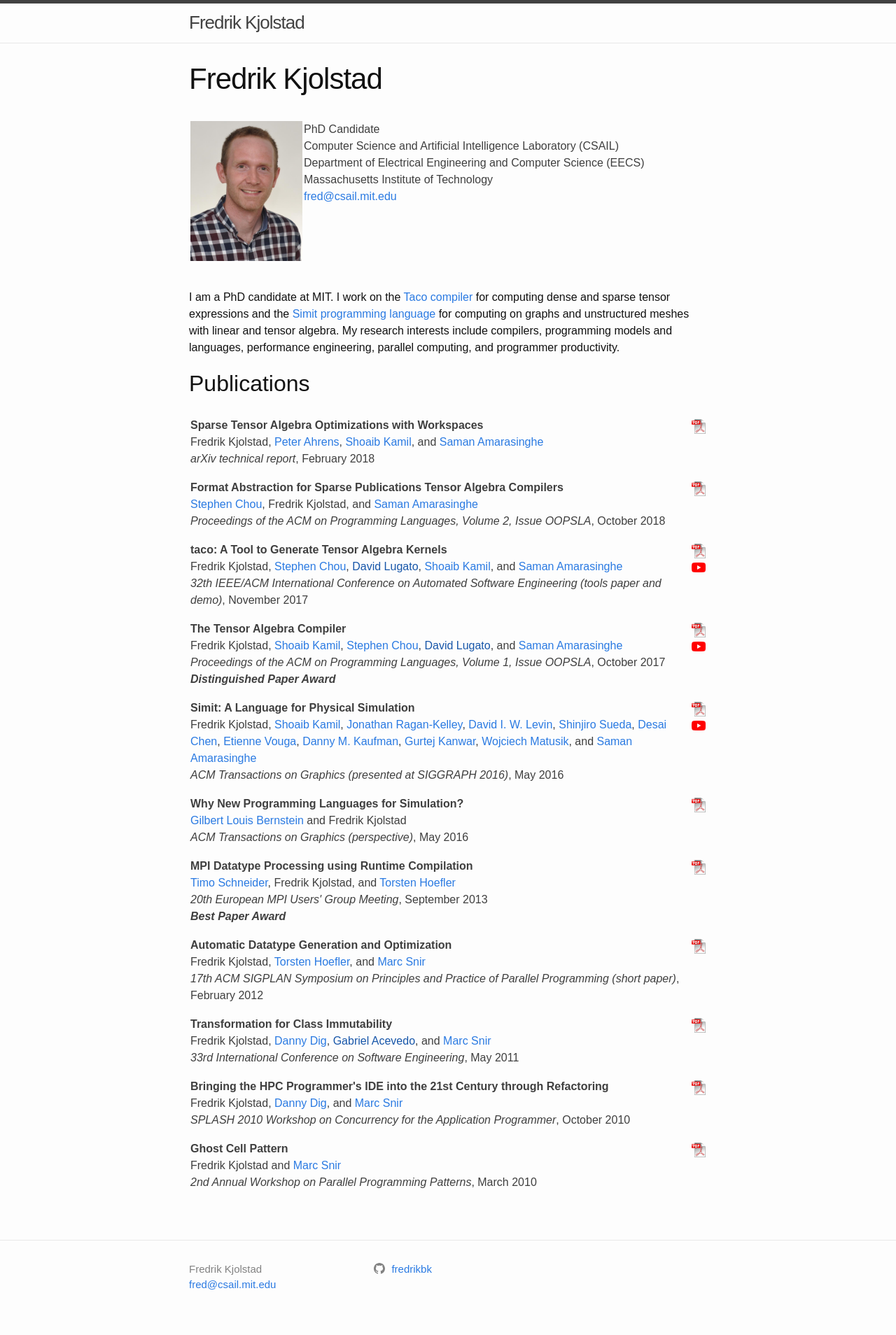
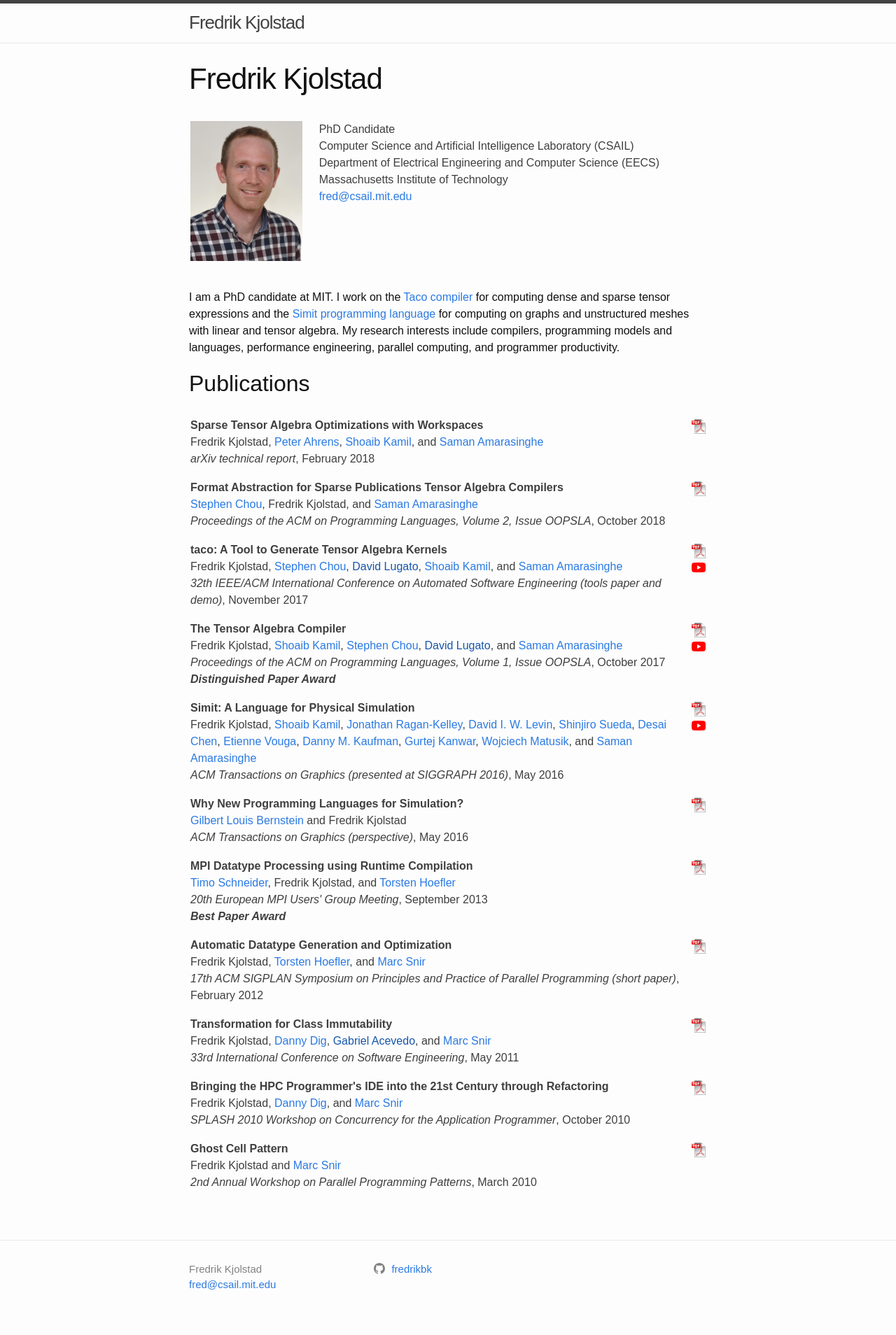
Before and after one commit to fredrikbk/fredrikbk.github.io, a Jekyll site: the page built from index.md, in a window 1280 px wide. Shown: the whole page at 70% size. Built offline with Jekyll 4.4.1, drawn with Linux system fonts in a browser that asks for light colours.

Commit message:
Change image to min-width

```diff
--- a/index.md
+++ b/index.md
@@ -4,7 +4,7 @@ layout: home
 ---
 
 <table border="0" cellpadding="0">
-<td valign="top" style="width: 160px;">
+<td valign="top" style="min-width:140px;">
 <img src="/assets/fred.jpg" width="160">
 <!-- ![Fredrik Kjolstad](/assets/fred.jpg){:style="float:left; margin-right:7px; margin-top:7px; width:160px"} -->
 </td>
```
